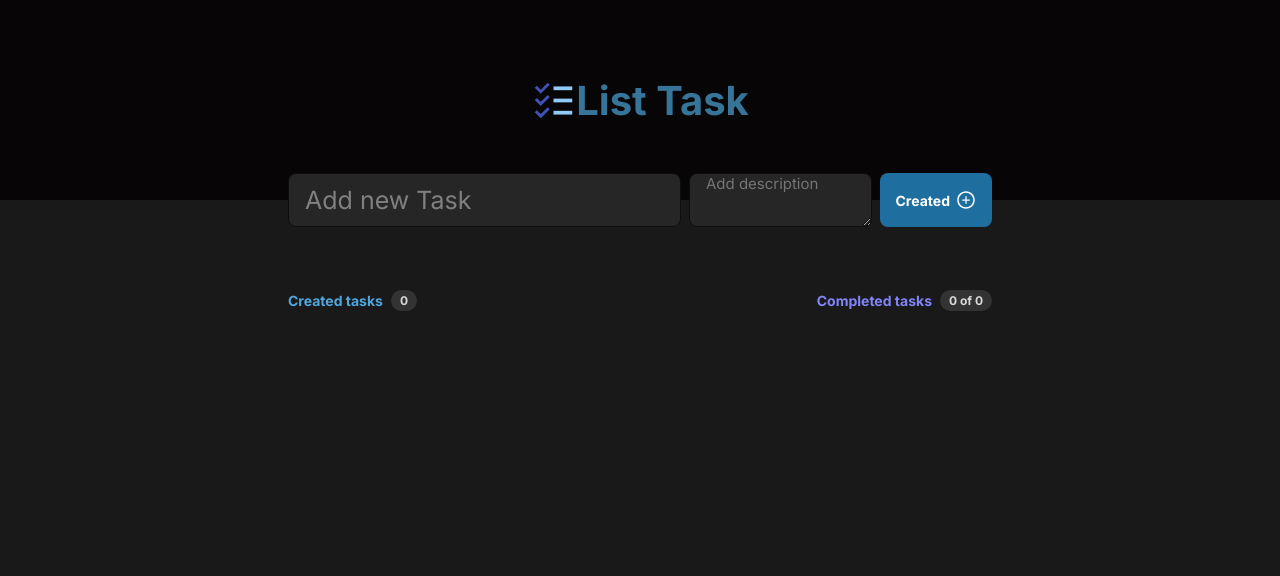
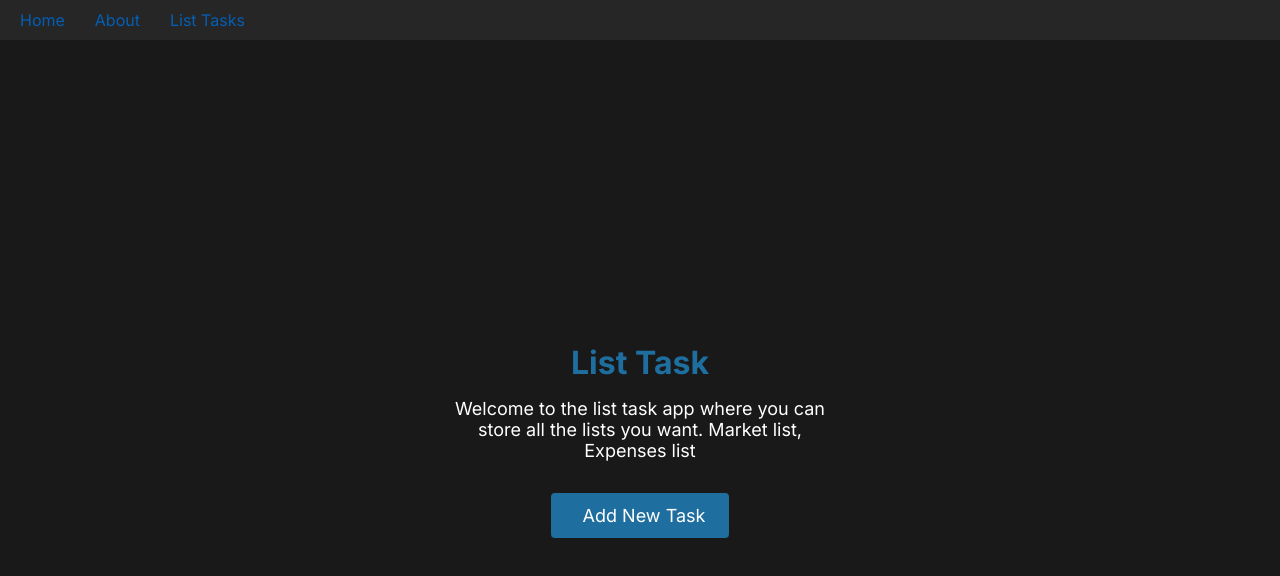
Before and after one commit to Garritha/my-react-task-list, a React (Vite) app: page / in a window 1280 px wide. Shown: the top 576 px of the page. Built offline with nearby package versions, Linux system fonts and the light colour scheme.

Commit message:
se agrego rutass

```diff
--- a/package.json
+++ b/package.json
@@ -13,7 +13,8 @@
     "react": "^18.2.0",
     "react-dom": "^18.2.0",
     "react-hook-form": "^7.44.3",
-    "react-icons": "^4.8.0"
+    "react-icons": "^4.8.0",
+    "react-router-dom": "^6.14.1"
   },
   "devDependencies": {
     "@types/react": "^18.0.28",
--- a/src/App.jsx
+++ b/src/App.jsx
@@ -1,91 +1,25 @@
+import React from "react";
+import { BrowserRouter as Router, Routes, Route } from "react-router-dom";
+import Home from "../src/pages/home";
+import About from "../src/pages/About";
+import NotFound from "../src/pages/NotFound";
+import Menu from "../src/components/menu/Menu"
+import ListTasks from "../src/pages/ListTasks";
 
-import { useEffect, useState } from "react";
-import { Header } from "./components/Header";
-import { Tasks } from "./components/Tasks";
-
-const LOCAL_STORAGE_KEY = 'todo:tasks';
 
 function App() {
-  const [tasks, setTasks] = useState([]);
-  const [taskTitle, setTaskTitle] = useState(""); // Nueva variable de estado para el título de la tarea
-  const [taskDes, setTaskDes] = useState ("");
+  return (
+    <Router>
 
-  function loadSavedTasks() {
-    const saved = localStorage.getItem(LOCAL_STORAGE_KEY);
-    if(saved) {
-      setTasks(JSON.parse(saved));
-    }
-  }
-
-  function setTasksAndSave(newTasks) {
-    setTasks(newTasks);
-    localStorage.setItem(LOCAL_STORAGE_KEY, JSON.stringify(newTasks));
-  }
-
-  useEffect(() => {
-    loadSavedTasks();
-  }, [])
-
-  function addTask(taskTitle, taskDes) {
-   if (taskTitle.trim() !== "") { // Verificar si el título de la tarea no está vacío
-      const newTask = {
-        id: crypto.randomUUID(),
-        title: taskTitle,
-        des : taskDes,
-        isCompleted: false
-      };
-      console.log(newTask,taskDes);
-       setTasksAndSave([...tasks, newTask]);
-      setTaskTitle(""); // Restablecer el título de la tarea a una cadena vacía
-    }
-  }
-
-
-  function editTaskById(taskId, newTitle) {
-    const updatedTasks = tasks.map(task =>{
-      if(task.id === taskId){
-        return {... task,
-          title: newTitle
-
-        };
-      }
-      return task
-    });
-    setTasksAndSave(updatedTasks);
-  }
-
-
-
-  function deleteTaskById(taskId) {
-    const newTasks = tasks.filter(task => task.id !== taskId);
-    setTasksAndSave(newTasks);
-  }
-
-  function toggleTaskCompletedById(taskId) {
-    const newTasks = tasks.map(task => {
-      if(task.id === taskId) {
-        return {
-          ...task,
-          isCompleted: !task.isCompleted
-        }
-      }
-      return task;
-    });
-    setTasksAndSave(newTasks);
-  }
-
-  return (
-    <>
-      <Header handleAddTask={addTask} />
-      <Tasks
-        tasks={tasks}
-        onDelete={deleteTaskById}
-        onComplete={toggleTaskCompletedById}
-         onEdit={editTaskById}
-      />
-
-    </>
-  )
+      <Menu />
+      <Routes>
+        <Route path="/" element={<Home />} />
+        <Route path="/about" element={<About />} />
+        <Route path="/tasks" element={<ListTasks />} />
+        <Route path="*" element={<NotFound />} />
+      </Routes>
+    </Router>
+  );
 }
 
-export default App
+export default App;
--- /dev/null
+++ b/src/components/menu/Menu.jsx
@@ -0,0 +1,22 @@
+import React from "react";
+import { Link } from "react-router-dom";
+import styles from "../menu/Menu.module.css";
+function Menu() {
+  return (
+    <nav className={styles.nav}>
+      <ul>
+        <li>
+          <Link to="/" className={styles.a}>Home</Link>
+        </li>
+        <li>
+          <Link to="/about" className={styles.a}>About</Link>
+        </li>
+        <li>
+          <Link to="/tasks" className={styles.a}>List Tasks</Link>
+        </li>
+      </ul>
+    </nav>
+  );
+}
+
+export default Menu;
--- /dev/null
+++ b/src/components/menu/Menu.module.css
@@ -0,0 +1,27 @@
+.nav {
+  background-color:#262626;
+  padding: 10px;
+}
+
+ul {
+  list-style-type: none;
+  margin: 0;
+  padding: 0;
+}
+
+li {
+  display: inline;
+  margin-right: 10px;
+}
+
+a {
+  color: #045FB4;
+  text-decoration: none;
+  padding: 5px 10px;
+  border-radius: 5px;
+}
+
+a:hover {
+  background-color: #BDBDBD;
+  color: #FFF;
+}
--- /dev/null
+++ b/src/pages/About.jsx
@@ -0,0 +1,16 @@
+import React from "react";
+import styles from "../pages/Styles/About.module.css";
+
+const About = () => {
+  return (
+    <div className={styles.container}>
+      <h3 className={styles.heading}>About Us</h3>
+      <p className={styles.paragraph}>
+        In this application we can see that it has an input and a text field where we can enter the task to be carried out with its description. We have the button to add tasks at the bottom, we can see how many tasks we have saved and carried out, we also see the task with Its description in which we can modify the task and the description we also have to complete the task and delete the task.
+        The technologies implemented in this project were react
+      </p>
+    </div>
+  );
+};
+
+export default About;
--- /dev/null
+++ b/src/pages/ListTasks.jsx
@@ -0,0 +1,92 @@
+import { useState, useEffect } from "react";
+import { Tasks } from "../components/Tasks";
+import styles from "../components/Header/header.module.css";
+import { FcTodoList } from 'react-icons/fc';
+
+const LOCAL_STORAGE_KEY = "todo:tasks";
+
+
+function ListTasks() {
+const [tasks, setTasks] = useState([]);
+
+  const [taskTitle, setTaskTitle] = useState("");
+  const [taskDes, setTaskDes] = useState("");
+
+ function setTasksAndSave(newTasks) {
+    setTasks(newTasks);
+    localStorage.setItem(LOCAL_STORAGE_KEY, JSON.stringify(newTasks));
+  }
+
+  useEffect(() => {
+    loadSavedTasks();
+  }, []);
+
+  function loadSavedTasks() {
+    const savedTasks = localStorage.getItem(LOCAL_STORAGE_KEY);
+    if (savedTasks) {
+      setTasks(JSON.parse(savedTasks));
+    }
+  }
+
+  function addTask(taskTitle, taskDes) {
+    if (taskTitle.trim() !== "") {
+      const newTask = {
+        id: Math.random().toString(36).substr(2, 9),
+        title: taskTitle,
+        des: taskDes,
+        isCompleted: false,
+      };
+      setTasksAndSave([...tasks, newTask]);
+      setTaskTitle("");
+      setTaskDes("");
+    }
+  }
+
+  function editTaskById(taskId, newTitle) {
+    const updatedTasks = tasks.map((task) => {
+      if (task.id === taskId) {
+        return {
+          ...task,
+          title: newTitle,
+        };
+      }
+      return task;
+    });
+    setTasksAndSave(updatedTasks);
+  }
+
+  function deleteTaskById(taskId) {
+    const newTasks = tasks.filter((task) => task.id !== taskId);
+    setTasksAndSave(newTasks);
+  }
+
+  function toggleTaskCompletedById(taskId) {
+    const newTasks = tasks.map((task) => {
+      if (task.id === taskId) {
+        return {
+          ...task,
+          isCompleted: !task.isCompleted,
+        };
+      }
+      return task;
+    });
+    setTasksAndSave(newTasks);
+  }
+
+  return (
+    <div  >
+     <h1 className={`${styles.title} ${styles.center}`}>
+  <FcTodoList size={45} /> List Task
+</h1>
+
+     <Tasks
+            tasks={tasks}
+            onDelete={deleteTaskById}
+            onComplete={toggleTaskCompletedById}
+            onEdit={editTaskById}
+          />
+    </div>
+  );
+}
+
+export default ListTasks;
--- /dev/null
+++ b/src/pages/NotFound.jsx
@@ -0,0 +1,7 @@
+const NotFound = () => {
+    return (
+    <h1> NotFound</h1>
+    );
+};
+
+export default NotFound;
--- /dev/null
+++ b/src/pages/Styles/About.module.css
@@ -0,0 +1,22 @@
+.container {
+  max-width: 75%;
+  margin: 0 auto;
+  text-align: center;
+  padding-top: 20px;
+  padding-bottom: 20px;
+}
+
+
+
+.heading {
+  font-size: 24px;
+  margin-bottom: 16px;
+  color: #1E6F9F;
+}
+
+.paragraph {
+  font-size: 16px;
+  margin-bottom: 16px;
+  text-align: justify
+
+}
--- /dev/null
+++ b/src/pages/Styles/Home.module.css
@@ -0,0 +1,43 @@
+.container {
+  display: flex;
+  flex-direction: column;
+  align-items: center;
+  justify-content: center;
+  height: 100vh;
+}
+
+.heading {
+  font-size: 32px;
+  margin-bottom: 16px;
+  color: #1E6F9F;
+}
+
+.paragraph {
+  font-size: 18px;
+  margin-bottom: 32px;
+  color: #fff;
+  max-width: 400px;
+  text-align: center;
+}
+
+.button {
+  padding: 12px 24px;
+  font-size: 18px;
+  background-color:#1E6F9F;
+  color: #fff;
+  border: none;
+  border-radius: 4px;
+  cursor: pointer;
+  display: flex;
+  align-items: center;
+  justify-content: center;
+  transition: background-color 0.3s ease;
+}
+
+.button:hover {
+  background-color: #ff4f4f;
+}
+
+.button i {
+  margin-right: 8px;
+}
--- /dev/null
+++ b/src/pages/home.jsx
@@ -0,0 +1,102 @@
+import React, { useState, useEffect } from "react";
+import { Header } from "../components/Header/index";
+import { Tasks } from "../components/Tasks";
+import styles from "../pages/Styles/Home.module.css";
+
+const LOCAL_STORAGE_KEY = "todo:tasks";
+
+const Home = () => {
+  const [showTasks, setShowTasks] = useState(false); // Estado para controlar la visibilidad de la lista de tareas
+  const [tasks, setTasks] = useState([]);
+  const [taskTitle, setTaskTitle] = useState("");
+  const [taskDes, setTaskDes] = useState("");
+
+  function setTasksAndSave(newTasks) {
+    setTasks(newTasks);
+    localStorage.setItem(LOCAL_STORAGE_KEY, JSON.stringify(newTasks));
+  }
+
+  useEffect(() => {
+    loadSavedTasks();
+  }, []);
+
+  function loadSavedTasks() {
+    const savedTasks = localStorage.getItem(LOCAL_STORAGE_KEY);
+    if (savedTasks) {
+      setTasks(JSON.parse(savedTasks));
+    }
+  }
+
+  function addTask(taskTitle, taskDes) {
+    if (taskTitle.trim() !== "") {
+      const newTask = {
+        id: Math.random().toString(36).substr(2, 9),
+        title: taskTitle,
+        des: taskDes,
+        isCompleted: false,
+      };
+      setTasksAndSave([...tasks, newTask]);
+      setTaskTitle("");
+      setTaskDes("");
+    }
+  }
+
+  function editTaskById(taskId, newTitle) {
+    const updatedTasks = tasks.map((task) => {
+      if (task.id === taskId) {
+        return {
+          ...task,
+          title: newTitle,
+        };
+      }
+      return task;
+    });
+    setTasksAndSave(updatedTasks);
+  }
+
+  function deleteTaskById(taskId) {
+    const newTasks = tasks.filter((task) => task.id !== taskId);
+    setTasksAndSave(newTasks);
+  }
+
+  function toggleTaskCompletedById(taskId) {
+    const newTasks = tasks.map((task) => {
+      if (task.id === taskId) {
+        return {
+          ...task,
+          isCompleted: !task.isCompleted,
+        };
+      }
+      return task;
+    });
+    setTasksAndSave(newTasks);
+  }
+
+  return (
+       <div  >
+      {!showTasks ? (
+        <div className={styles.container}>
+          <h1 className={styles.heading}>List Task</h1>
+          <p className={styles.paragraph}>
+            Welcome to the list task app where you can store all the lists you want. Market list, Expenses list
+          </p>
+          <button className={styles.button} onClick={() => setShowTasks(true)}>
+            <i className="fas fa-plus"></i> Add New Task
+          </button>
+        </div>
+      ) : (
+        <div>
+          <Header handleAddTask={addTask} />
+          <Tasks
+            tasks={tasks}
+            onDelete={deleteTaskById}
+            onComplete={toggleTaskCompletedById}
+            onEdit={editTaskById}
+          />
+        </div>
+      )}
+    </div>
+  );
+};
+
+export default Home;
```
Also changed, not shown: src/Utilerias/validacion.js (deleted), 1 other file (tests, documents, lock files or other folders).
